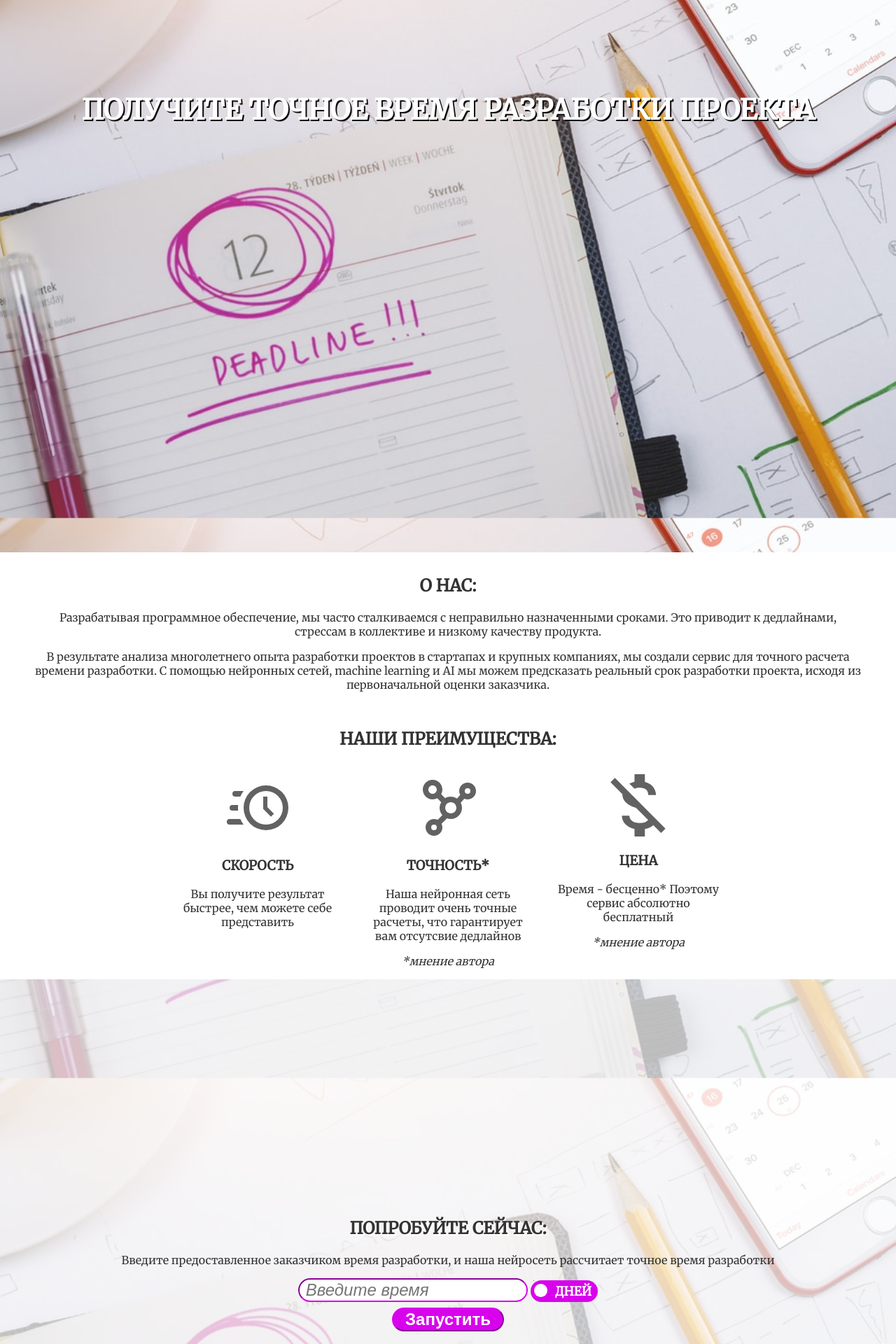
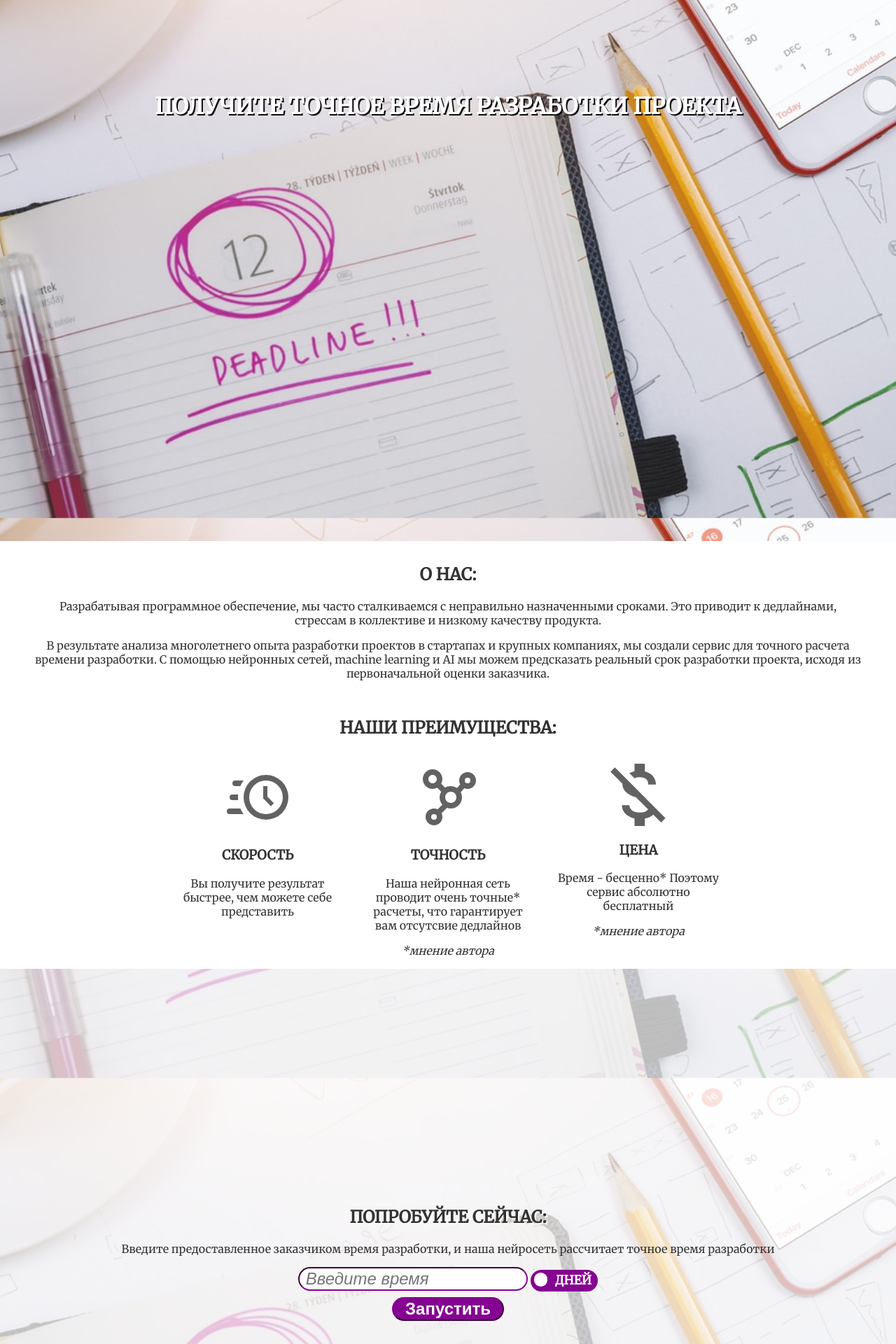
Before and after one commit to maxershov/svelte-time-counter, a Svelte app: page / in a window 1280 px wide. Shown: the part 60-1980 px from the top of the page at 70% size. Built offline with nearby package versions, Linux system fonts and the light colour scheme.

Commit message:
Chg css colors

```diff
--- a/src/About.svelte
+++ b/src/About.svelte
@@ -60,9 +60,9 @@
     </div>
     <div class="about__card">
       <img alt="neural" src={neural} />
-      <h3>ТОЧНОСТЬ*</h3>
+      <h3>ТОЧНОСТЬ</h3>
       <p>
-        Наша нейронная сеть проводит очень точные расчеты, что гарантирует вам
+        Наша нейронная сеть проводит очень точные* расчеты, что гарантирует вам
         отсутсвие дедлайнов
       </p>
       <i>*мнение автора</i>
--- a/src/Counter.svelte
+++ b/src/Counter.svelte
@@ -50,7 +50,7 @@
   button {
     font-size: 1.5rem;
     border-radius: 1em;
-    border-color: rgb(216, 3, 236);
+    border-color: rgb(133, 3, 145);
   }
   button {
     display: block;
@@ -60,7 +60,7 @@
     margin-top: 0.5rem;
     cursor: pointer;
     width: 10rem;
-    background-color: rgb(216, 3, 236);
+    background-color: rgb(133, 3, 145);
   }
   button:hover,
   button:focus {
@@ -84,7 +84,7 @@
     display: inline-block;
     position: relative;
     text-transform: uppercase;
-    background: rgb(216, 3, 236);
+    background: rgb(133, 3, 145);
     padding: 0.25em 0.5em 0.25em 2em;
     border-radius: 1em;
     min-width: 2em;
--- a/src/Home.svelte
+++ b/src/Home.svelte
@@ -11,7 +11,7 @@
     text-transform: uppercase;
     color: rgb(255, 255, 255);
     text-shadow: 2px 2px 0px rgb(12, 11, 11);
-    font-size: 2.5rem;
+    font-size: 2rem;
     padding: 0 1rem;
   }
   a {
@@ -22,7 +22,7 @@
     text-shadow: 1px 1px 0px rgb(12, 11, 11);
   }
   a:hover {
-    text-decoration: underline rgb(216, 3, 236);
+    text-decoration: underline rgb(133, 3, 145);
   }
   #menuBtn {
     display: none;
```
